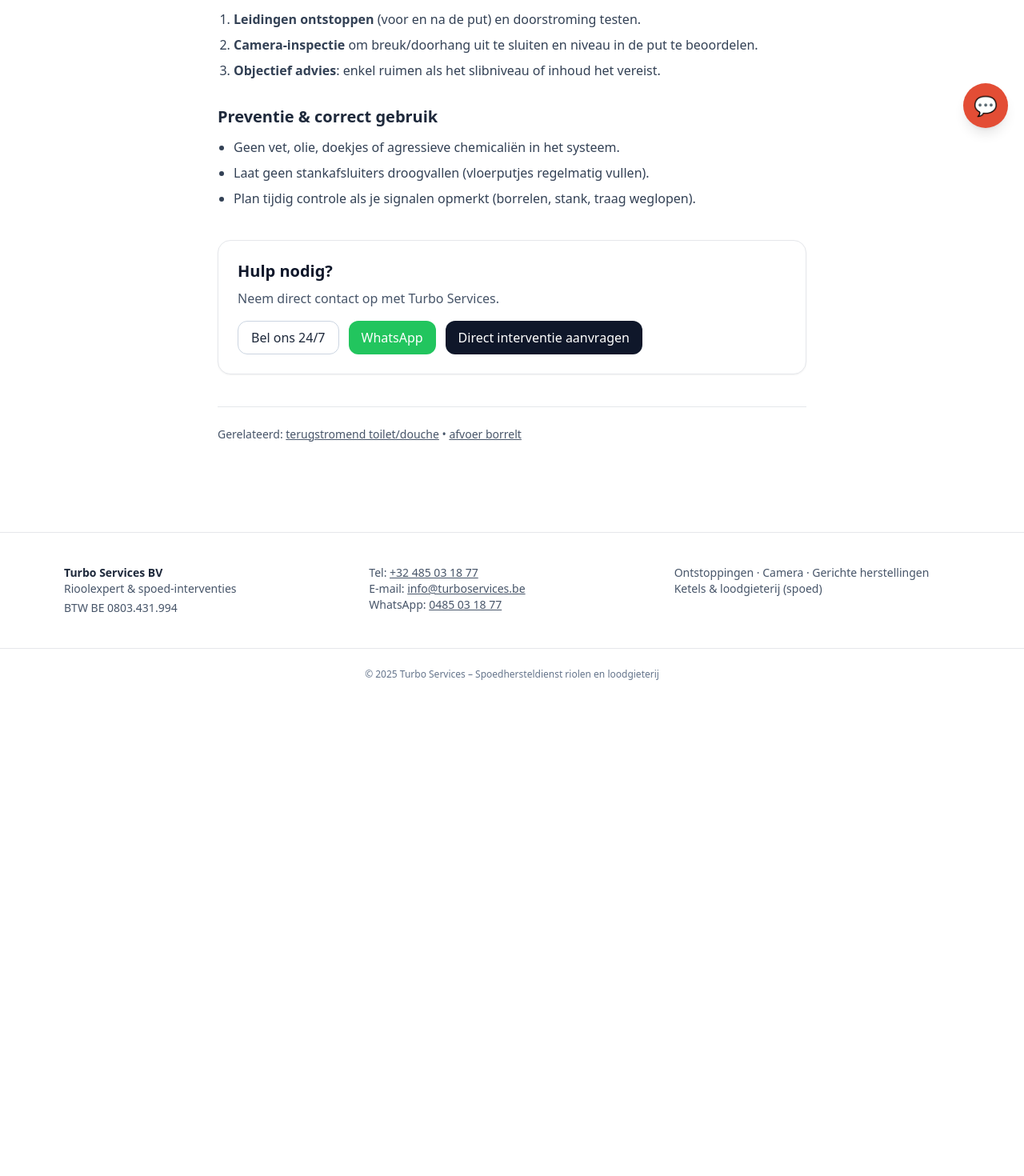
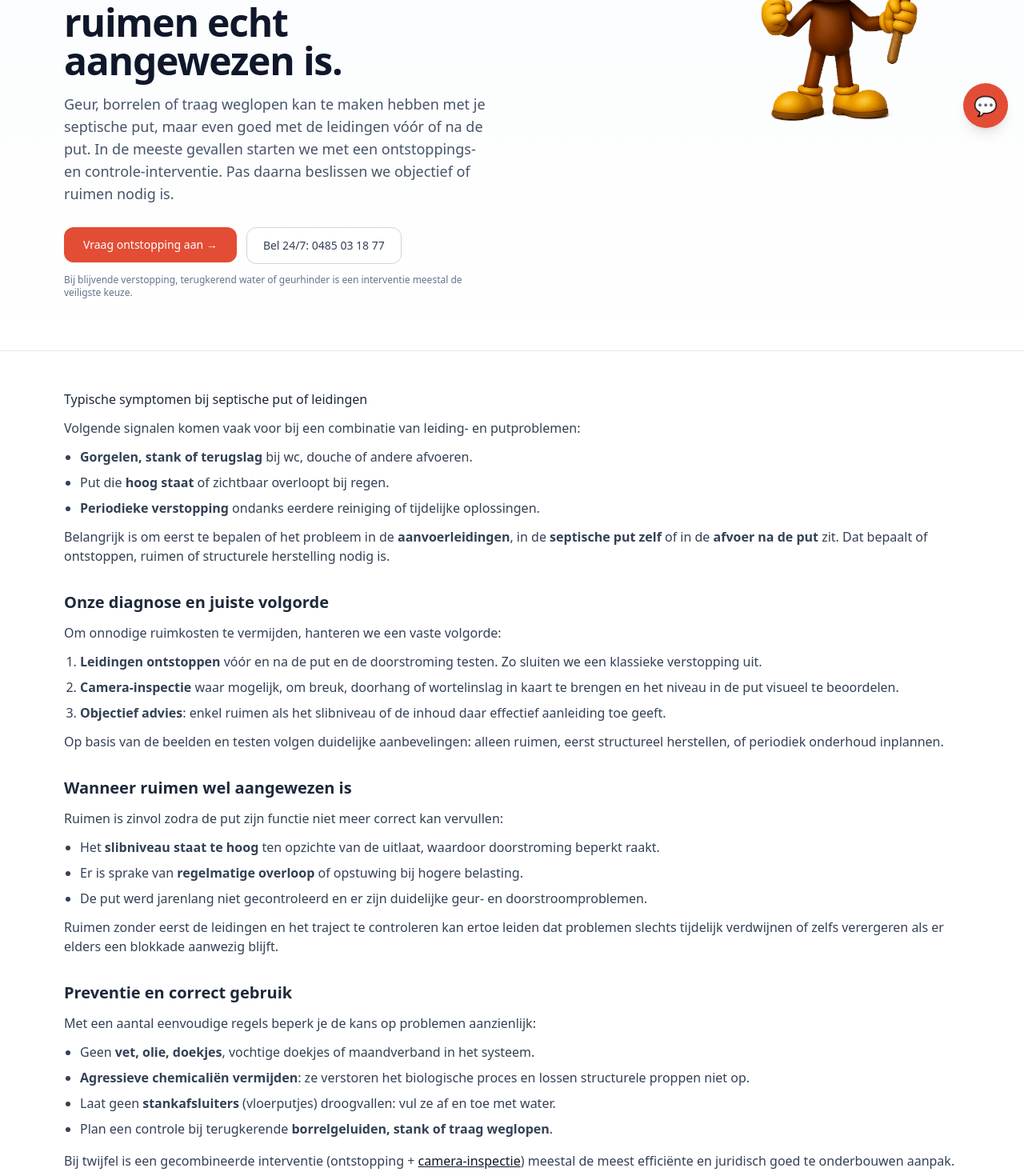
Before and after one commit to Turbo-89/turboservices, a Next.js app: page /kennisbank/ontstopping/septische-put-onderhoud in a window 1280 px wide. Shown: the part 620-2090 px from the top of the page at 80% size. Before the commit the page ends 1495 px from the top, so only its background shows below. Built offline with nearby package versions, Linux system fonts and the light colour scheme.

Commit message:
Update page.tsx

```diff
--- a/app/kennisbank/ontstopping/septische-put-onderhoud/page.tsx
+++ b/app/kennisbank/ontstopping/septische-put-onderhoud/page.tsx
@@ -1,75 +1,154 @@
 import type { Metadata } from "next";
 import Link from "next/link";
-import CTA from "@/components/kb/CTA";
+import ArticleShell from "@/components/kb/ArticleShell";
 import FAQJsonLd from "@/components/seo/FAQJsonLd";
 
 export const metadata: Metadata = {
-  title: "Septische put: problemen, onderhoud en wanneer (niet) ruimen",
+  title:
+    "Septische put: problemen, onderhoud en wanneer (niet) ruimen | Turbo Services – RioolExpert",
   description:
-    "Septic tank geur of verstopping? Lees wanneer je moet ruimen en wanneer ontstoppen volstaat. Vaak kunnen we eerst ontstoppen zonder te ruimen.",
+    "Geur, borrelen of traag weglopen bij septische put? Uitleg over diagnose, onderhoud en wanneer ruimen echt nodig is, vaak na eerst ontstoppen en testen.",
 };
 
-export default function Page() {
 const faqs = [
   {
     question: "Moet ik altijd ruimen bij geur of verstopping?",
     answer:
-        "Nee. Vaak kunnen we eerst ontstoppen en de doorstroming herstellen zonder te ruimen. Na diagnose beslissen we objectief of ruimen nodig is.",
+      "Nee. Vaak kunnen we eerst de leidingen ontstoppen en de doorstroming herstellen zonder te ruimen. Na inspectie en testen bepalen we objectief of ruimen echt nodig is.",
   },
   {
     question: "Hoe vaak moet ik een septische put laten ruimen?",
     answer:
-        "Afhankelijk van volume en gebruik. Gemiddeld om de 2–4 jaar, maar enkel wanneer het slibniveau te hoog is.",
+      "Dat hangt af van volume, gebruik en aantal bewoners. Gemiddeld om de 2–4 jaar, maar alleen wanneer het slibniveau effectief te hoog is.",
   },
   {
     question: "Is een additief nuttig?",
     answer:
-        "Niet nodig bij correct gebruik. Additieven lossen structurele problemen of proppen niet op.",
+      "Bij correct gebruik is een additief meestal niet nodig. Additieven lossen structurele problemen, breuken of vaste proppen niet op.",
   },
 ];
 
+export default function SeptischePutPage() {
   return (
-    <main className="mx-auto max-w-3xl px-4 py-12">
-      <h1 className="text-3xl font-bold text-slate-900">
-        Septische put: problemen, onderhoud en wanneer (niet) ruimen
-      </h1>
+    <ArticleShell
+      title="Septische put: problemen, onderhoud en wanneer (niet) ruimen"
+      subtitle="Wat je zelf kunt controleren, welke volgorde technisch correct is en wanneer ruimen echt aangewezen is."
+      intro="Geur, borrelen of traag weglopen kan te maken hebben met je septische put, maar even goed met de leidingen vóór of na de put. In de meeste gevallen starten we met een ontstoppings- en controle-interventie. Pas daarna beslissen we objectief of ruimen nodig is."
+      logoVariant="ontstopping"
+    >
+      <h2>Typische symptomen bij septische put of leidingen</h2>
       <p className="mt-3 text-slate-700">
-        Geur, borrelen of traag weglopen kan te maken hebben met je septische put, maar ook met de leidingen vóór of
-        na de put. <b>Belangrijk:</b> we kunnen in de meeste gevallen eerst de <b>ontstopping uitvoeren zonder te ruimen</b>.
-        Ideaal als je niet zeker weet wat het probleem is—wij bepalen na inspectie objectief of ruimen echt nodig is.
+        Volgende signalen komen vaak voor bij een combinatie van leiding- en putproblemen:
+      </p>
+      <ul className="mt-3 list-disc space-y-2 pl-5 text-slate-700">
+        <li>
+          <b>Gorgelen, stank of terugslag</b> bij wc, douche of andere afvoeren.
+        </li>
+        <li>
+          Put die <b>hoog staat</b> of zichtbaar overloopt bij regen.
+        </li>
+        <li>
+          <b>Periodieke verstopping</b> ondanks eerdere reiniging of tijdelijke oplossingen.
+        </li>
+      </ul>
+      <p className="mt-3 text-slate-700">
+        Belangrijk is om eerst te bepalen of het probleem in de <b>aanvoerleidingen</b>, in de{" "}
+        <b>septische put zelf</b> of in de <b>afvoer na de put</b> zit. Dat bepaalt of ontstoppen,
+        ruimen of structurele herstelling nodig is.
       </p>
 
-      <h2 className="mt-8 text-xl font-semibold">Typische symptomen</h2>
+      <h2 className="mt-8 text-xl font-semibold">Onze diagnose en juiste volgorde</h2>
+      <p className="mt-3 text-slate-700">
+        Om onnodige ruimkosten te vermijden, hanteren we een vaste volgorde:
+      </p>
+      <ol className="mt-3 list-decimal space-y-2 pl-5 text-slate-700">
+        <li>
+          <b>Leidingen ontstoppen</b> vóór en na de put en de doorstroming testen. Zo sluiten we
+          een klassieke verstopping uit.
+        </li>
+        <li>
+          <b>Camera-inspectie</b> waar mogelijk, om breuk, doorhang of wortelinslag in kaart te
+          brengen en het niveau in de put visueel te beoordelen.
+        </li>
+        <li>
+          <b>Objectief advies</b>: enkel ruimen als het slibniveau of de inhoud daar effectief
+          aanleiding toe geeft.
+        </li>
+      </ol>
+      <p className="mt-3 text-slate-700">
+        Op basis van de beelden en testen volgen duidelijke aanbevelingen: alleen ruimen, eerst
+        structureel herstellen, of periodiek onderhoud inplannen.
+      </p>
+
+      <h2 className="mt-8 text-xl font-semibold">Wanneer ruimen wel aangewezen is</h2>
+      <p className="mt-3 text-slate-700">
+        Ruimen is zinvol zodra de put zijn functie niet meer correct kan vervullen:
+      </p>
       <ul className="mt-3 list-disc space-y-2 pl-5 text-slate-700">
-        <li>Gorgelen, stank of terugslag bij wc/douche.</li>
-        <li>Put die hoog staat of zichtbaar overloopt bij regen.</li>
-        <li>Periodieke verstopping ondanks eerdere reiniging.</li>
+        <li>
+          Het <b>slibniveau staat te hoog</b> ten opzichte van de uitlaat, waardoor doorstroming
+          beperkt raakt.
+        </li>
+        <li>
+          Er is sprake van <b>regelmatige overloop</b> of opstuwing bij hogere belasting.
+        </li>
+        <li>
+          De put werd jarenlang niet gecontroleerd en er zijn duidelijke geur- en
+          doorstroomproblemen.
+        </li>
+      </ul>
+      <p className="mt-3 text-slate-700">
+        Ruimen zonder eerst de leidingen en het traject te controleren kan ertoe leiden dat
+        problemen slechts tijdelijk verdwijnen of zelfs verergeren als er elders een blokkade
+        aanwezig blijft.
+      </p>
+
+      <h2 className="mt-8 text-xl font-semibold">Preventie en correct gebruik</h2>
+      <p className="mt-3 text-slate-700">
+        Met een aantal eenvoudige regels beperk je de kans op problemen aanzienlijk:
+      </p>
+      <ul className="mt-3 list-disc space-y-2 pl-5 text-slate-700">
+        <li>
+          Geen <b>vet, olie, doekjes</b>, vochtige doekjes of maandverband in het systeem.
+        </li>
+        <li>
+          <b>Agressieve chemicaliën vermijden</b>: ze verstoren het biologische proces en lossen
+          structurele proppen niet op.
+        </li>
+        <li>
+          Laat geen <b>stankafsluiters</b> (vloerputjes) droogvallen: vul ze af en toe met water.
+        </li>
+        <li>
+          Plan een controle bij terugkerende <b>borrelgeluiden, stank of traag weglopen</b>.
+        </li>
       </ul>
 
-      <h2 className="mt-8 text-xl font-semibold">Onze diagnose & volgorde</h2>
-      <ol className="mt-3 list-decimal space-y-2 pl-5 text-slate-700">
-        <li><b>Leidingen ontstoppen</b> (voor en na de put) en doorstroming testen.</li>
-        <li><b>Camera-inspectie</b> om breuk/doorhang uit te sluiten en niveau in de put te beoordelen.</li>
-        <li><b>Objectief advies</b>: enkel ruimen als het slibniveau of inhoud het vereist.</li>
-      </ol>
-
-      <h2 className="mt-8 text-xl font-semibold">Preventie & correct gebruik</h2>
-      <ul className="mt-3 list-disc space-y-2 pl-5 text-slate-700">
-        <li>Geen vet, olie, doekjes of agressieve chemicaliën in het systeem.</li>
-        <li>Laat geen stankafsluiters droogvallen (vloerputjes regelmatig vullen).</li>
-        <li>Plan tijdig controle als je signalen opmerkt (borrelen, stank, traag weglopen).</li>
-      </ul>
-
-      <CTA />
+      <p className="mt-4 text-slate-700">
+        Bij twijfel is een gecombineerde interventie (ontstopping +{" "}
+        <Link
+          href="/kennisbank/ontstopping/camera-inspectie"
+          className="underline text-slate-900"
+        >
+          camera-inspectie
+        </Link>
+        ) meestal de meest efficiënte en juridisch goed te onderbouwen aanpak.
+      </p>
 
       <div className="mt-10 border-t pt-6 text-sm text-slate-600">
         Gerelateerd:{" "}
-        <Link href="/kennisbank/ontstopping/terugstromend-toilet-douche" className="underline">terugstromend toilet/douche</Link>{" "}
+        <Link
+          href="/kennisbank/ontstopping/terugstromend-toilet-douche"
+          className="underline"
+        >
+          terugstromend toilet/douche
+        </Link>{" "}
         •{" "}
-        <Link href="/kennisbank/ontstopping/afvoer-borrelt" className="underline">afvoer borrelt</Link>
+        <Link href="/kennisbank/ontstopping/afvoer-borrelt" className="underline">
+          afvoer borrelt
+        </Link>
       </div>
 
       <FAQJsonLd items={faqs} />
-    </main>
+    </ArticleShell>
   );
 }
```
Lines whose indentation alone changed are shown as unchanged.
